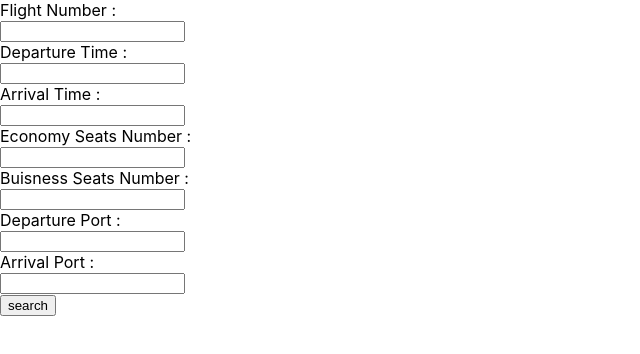
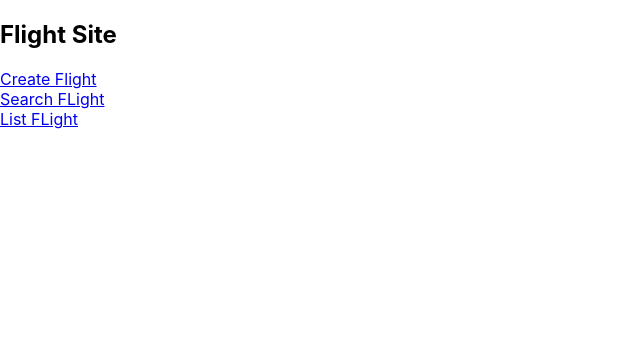
Before and after one commit to advanced-computer-lab/Unique-and-in-English-only, a React (Create React App) app in the folder Frontend/react-app/: page / in a window 1280 px wide. Shown: the top 354 px of the page, without its empty margins (0-640 px from the left). Built offline with nearby package versions, Linux system fonts and the light colour scheme.

Commit message:
delete confirmation and home page

```diff
--- a/Frontend/react-app/package.json
+++ b/Frontend/react-app/package.json
@@ -9,7 +9,9 @@
     "axios": "^0.24.0",
     "cors": "^2.8.5",
     "react": "^17.0.2",
+    "react-confirm-box": "^1.2.0",
     "react-dom": "^17.0.2",
+    "react-router-dom": "^5.3.0",
     "react-scripts": "4.0.3",
     "web-vitals": "^1.1.2"
   },
--- a/Frontend/react-app/src/App.js
+++ b/Frontend/react-app/src/App.js
@@ -1,105 +1,30 @@
-import axios from 'axios';
-import { useState } from 'react'
-
-function DeleteClickHandler(flightObj) {
-  const id = flightObj._id;
-  axios.delete('http://localhost:8000/flight/deleteFlight/:' + id)
-    .then(function (response) {
-      console.log(response);
-    })
-    .catch(function (error) {
-      console.log(error);
-    });
-}
-function UpdateClickHandler(flightObj) {
-  const id = flightObj._id;
-  axios.put('http://localhost:8000/flight/updateFlight/:' + id)
-    .then(function (response) {
-      console.log(response);
-    })
-    .catch(function (error) {
-      console.log(error);
-    });
-}
+import { BrowserRouter as Router, Route, Switch } from 'react-router-dom'
+import Create from './createFlight'
+import Search from './searchFlights'
+import Home from './homePage';
+import List from './listFlights';
 
 
-
-function SearchFlight() {
-  const [values, setValues] = useState({
-    FlightNumber: '',
-    DepartureTime: '',
-    ArrivalTime: '',
-    EconomySeatsNumber: '',
-    BuisnessSeatsNumber: '',
-    DeparturePort: '',
-    ArrivalPort: '',
-  });
-
-  const [flights, setFlights] = useState([]);
-
-  const set = name => {
-    return ({ target: { value } }) => {
-      setValues(oldValues => ({ ...oldValues, [name]: value }));
-    }
-  }
-  const onSubmit = async (event) => {
-    event.preventDefault();
-    const res = await axios.post('http://localhost:8000/flight/searchFlight', values, {
-      headers: {
-        // Overwrite Axios's automatically set Content-Type
-        'Content-Type': 'application/json'
-      }
-    })
-      .then(function (result) {
-        setFlights(result.data);
-      })
-      .catch(function (error) {
-        console.log(error);
-      });
-  }
-
-  return (
-
-    <div className="container">
-      <div className="searchflight-form">
-        <form>
-          <label >Flight Number :</label><br></br>
-          <input type="text" id="FlightNumber" value={values.FlightNumber} onChange={set('FlightNumber')}  ></input><br></br>
-          <label >Departure Time :</label><br></br>
-          <input type="text" id="DepartureTime" value={values.DepartureTime} onChange={set('DepartureTime')}  ></input><br></br>
-          <label >Arrival Time :</label><br></br>
-          <input type="text" id="ArrivalTime" value={values.ArrivalTime} onChange={set('ArrivalTime')} ></input><br></br>
-          <label >Economy Seats Number :</label><br></br>
-          <input type="text" id="EconomySeatsNumber" value={values.EconomySeatsNumber} onChange={set('EconomySeatsNumber')} ></input><br></br>
-          <label >Buisness Seats Number :</label><br></br>
-          <input type="text" id="BuisnessSeatsNumber" value={values.BuisnessSeatsNumber} onChange={set('BuisnessSeatsNumber')}  ></input><br></br>
-          <label >Departure Port : </label><br></br>
-          <input type="text" id="DeparturePort" value={values.DeparturePort} onChange={set('DeparturePort')}  ></input><br></br>
-          <label >Arrival Port : </label><br></br>
-          <input type="text" id="ArrivalPort" value={values.ArrivalPort} onChange={set('ArrivalPort')}  ></input><br></br>
-          <button type="button" onClick={(e) => { onSubmit(e) }}>search</button>
-        </form>
+function App(){
+  return(
+    <Router>
+      <div className="content">
+        <Switch>
+          <Route exact path="/">
+            <Home/>
+            </Route>
+          < Route exact path="/createFlight">
+            <Create/>
+          </Route>
+          < Route exact path="/searchFlight">
+            <Search/>
+          </Route>
+          < Route exact path="/listFlights">
+            <List/>
+          </Route>
+        </Switch>
       </div>
-
-      <div id="flightsDisplay">
-        {
-          flights.map((f) =>
-            <div className="row" key={f._id}>
-
-              <p className="left-txt"> <b>Flight Number:{f.FlightNumber} </b> </p>
-              <p className="left-txt"> <b>Departure Time:{f.DepartureTime} </b></p>
-              <p className="left-txt"> <b>Economy Seats Number:{f.EconomySeatsNumber} </b></p>
-              <p className="left-txt"> <b>Buisness Seats Number:{f.BuisnessSeatsNumber} </b></p>
-              <p className="left-txt"> <b>Departure Port:{f.DeparturePort} </b></p>
-              <p className="left-txt"> <b>Arrival Port:{f.ArrivalPort} </b></p>
-              <p className="left-txt"> <b>Arrival Port:{f._id} </b></p>
-              <button className="left-txt" onClick={(e) => { DeleteClickHandler(f) }}>  <b>Delete</b></button>
-              <button className="left-txt" onClick={(e) => { UpdateClickHandler(f) }}>  <b>update</b></button>
-
-            </div>
-          )}
-      </div>
-    </div>
-  )
+      </Router>
+  );
 }
-export default SearchFlight;
+export default App ;
--- a/Frontend/react-app/src/createFlight.js
+++ b/Frontend/react-app/src/createFlight.js
@@ -16,7 +16,7 @@ function CreateFlight(){
         }
     const onSubmit = async (event) => {
         event.preventDefault();
-        axios.post('http://localhost:8000/flight/createflight', values)
+        axios.post('http://localhost:150/flight/createflight', values)
         .then(function (response) {
             console.log(response);
         })
--- /dev/null
+++ b/Frontend/react-app/src/homePage.js
@@ -0,0 +1,14 @@
+const home = () =>{
+    return(
+        <nav className="navbar">
+        <h1>Flight Site</h1>
+            <a href="/createFlight">Create Flight</a>
+            <br></br>
+            <a href="/searchFlight">Search FLight</a>
+            <br></br>
+            <a href="/listFlights">List FLight</a>
+
+            </nav>
+    )
+}
+export default home;
--- a/Frontend/react-app/src/index.js
+++ b/Frontend/react-app/src/index.js
@@ -3,9 +3,11 @@ import ReactDOM from 'react-dom';
 import './index.css';
 import App from './App';
 import reportWebVitals from './reportWebVitals';
+import List from "./listFlights";
+import Create from "./createFlight";
 ReactDOM.render(
   <React.StrictMode>
-    <App />
+    <App/>
   </React.StrictMode>,
   document.getElementById('root')
 );
--- a/Frontend/react-app/src/listFlights.js
+++ b/Frontend/react-app/src/listFlights.js
@@ -3,13 +3,15 @@ import './App.css';
 // import Home from './home';
 import { Component, useState,useEffect } from 'react';
 import axios from 'axios'
+import { confirm } from "react-confirm-box";
+
 //import userRouter from '../../../backEnd/routes/UserRoutes';
 
 function ListFlights() {
     const [flight,setFlight]=useState([]);
 
   useEffect(() => {
-    axios.get('http://localhost:8000/flight/listFlights').then(
+    axios.get('http://localhost:150/flight/listFlights').then(
       (result)=>{
         setFlight(result.data)
 
@@ -17,19 +19,26 @@ function ListFlights() {
       })
 
   },[]);
-  function DeleteClickHandler (flightObj){
+  const DeleteClickHandler = async (flightObj)=>{
     const id = flightObj._id;
-    axios.delete('http://localhost:8000/flight/deleteFlight/:'+id)
+   const result = await confirm("Are you sure to delete this flight?");
+   if (result) {
+    axios.delete('http://localhost:150/flight/deleteFlight/'+id)
     .then(function (response) {
       console.log(response);
     })
     .catch(function (error) {
       console.log(error);
     });
+
+     console.log("You click yes!");
+     return;
    }
+   console.log("You click No!");
+ };
   function UpdateClickHandler (flightObj){
     const id = flightObj._id;
-    axios.put('http://localhost:8000/flight/updateFlight/:'+id)
+    axios.put('http://localhost:150/flight/updateFlight/'+id)
           .then(function (response) {
             console.log(response);
           })
@@ -40,7 +49,7 @@ function ListFlights() {
   return (
     <div className="">
       <div className="content">
-          <h1>Employee Profile </h1>
+          <h1>Flights </h1>
 
           <br/>
 
--- a/Frontend/react-app/src/searchFlights.js
+++ b/Frontend/react-app/src/searchFlights.js
@@ -1,5 +1,6 @@
 import axios from 'axios';
 import { useState } from 'react'
+import { confirm } from "react-confirm-box";
 
 
 function SearchFlight() {
@@ -20,9 +21,38 @@ function SearchFlight() {
       setValues(oldValues => ({ ...oldValues, [name]: value }));
     }
   }
+  const DeleteClickHandler = async (flightObj)=>{
+    const id = flightObj._id;
+   const result = await confirm("Are you sure to delete this flight?");
+   if (result) {
+    axios.delete('http://localhost:150/flight/deleteFlight/'+id)
+    .then(function (response) {
+      console.log(response);
+    })
+    .catch(function (error) {
+      console.log(error);
+    });
+
+     console.log("You click yes!");
+     return;
+   }
+   console.log("You click No!");
+ };
+
+
+  function UpdateClickHandler (flightObj){
+    const id = flightObj._id;
+    axios.put('http://localhost:150/flight/updateFlight/'+id)
+          .then(function (response) {
+            console.log(response);
+          })
+          .catch(function (error) {
+            console.log(error);
+          });
+  }
   const onSubmit = async (event) => {
     event.preventDefault();
-    const res = await axios.post('http://localhost:8000/flight/searchFlight', values, {
+    const res = await axios.post('http://localhost:150/flight/searchFlight', values, {
       headers: {
         // Overwrite Axios's automatically set Content-Type
         'Content-Type': 'application/json'
```
Also changed, not shown: 1 other file (tests, documents, lock files or other folders). Lines whose indentation alone changed are shown as unchanged.
